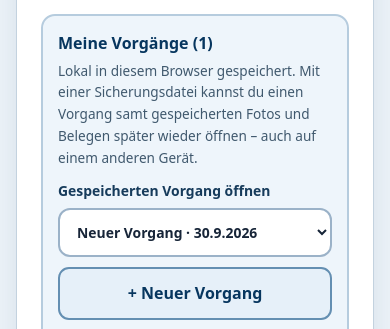
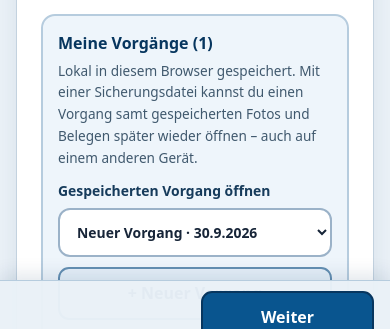
Before and after one commit to FormularFuchs/FormularFuchs.github.io, a plain HTML site: page vorschau/kramurai/router-zurueckgeben/index.html in a window 390 px wide. Shown: the part 489-818 px from the top of the page. Drawn offline with Linux system fonts and the light colour scheme.

Commit message:
Carry Kramurai wizard navigation fix into legal draft

```diff
--- a/vorschau/kramurai/styles.css
+++ b/vorschau/kramurai/styles.css
@@ -521,3 +521,21 @@ footer{
 .preview-legal-links{display:flex;flex-wrap:wrap;gap:10px 20px;margin:24px 0;color:#233d54;font-weight:700}
 .preview-legal-links a{color:#09558f}
 @media print{.preview-notice,.preview-legal-links{display:none!important}}
+
+@media print{.preview-notice{display:none!important}}
+
+/* Die Schrittnavigation liegt im Dokument hinter langen Formularabschnitten.
+   Auf schmalen Bildschirmen bleibt sie auch vor dem ersten Scrollen erreichbar. */
+@media screen and (max-width:720px){
+  body.helper-page .wizard{padding-bottom:calc(116px + env(safe-area-inset-bottom))}
+  body.helper-page .wizard-nav{
+    position:fixed;
+    inset:auto 0 0;
+    z-index:30;
+    margin:0;
+    padding:10px max(16px, calc((100vw - 1080px)/2)) calc(10px + env(safe-area-inset-bottom));
+    background:rgba(234,241,247,.97);
+    border-top:1px solid #b6ccde;
+    box-shadow:0 -5px 18px rgba(12,49,88,.12);
+  }
+}
```
